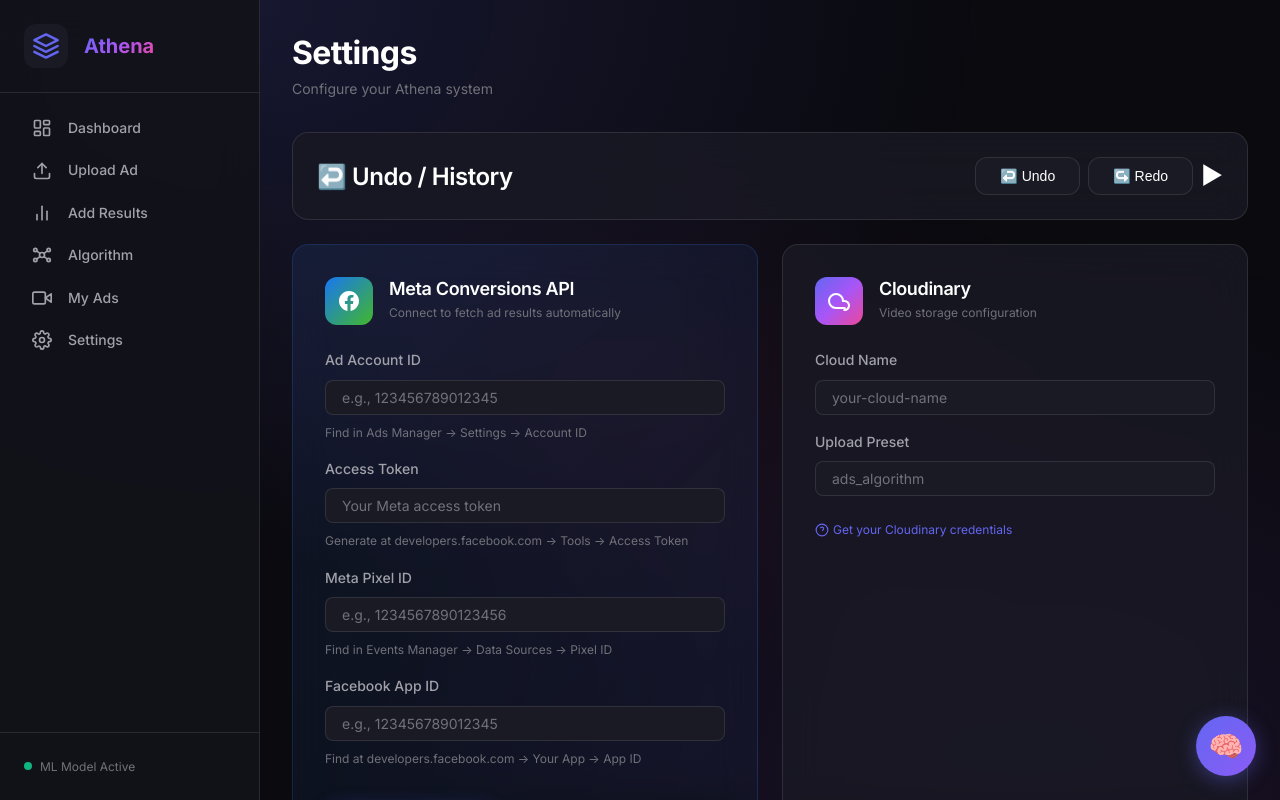
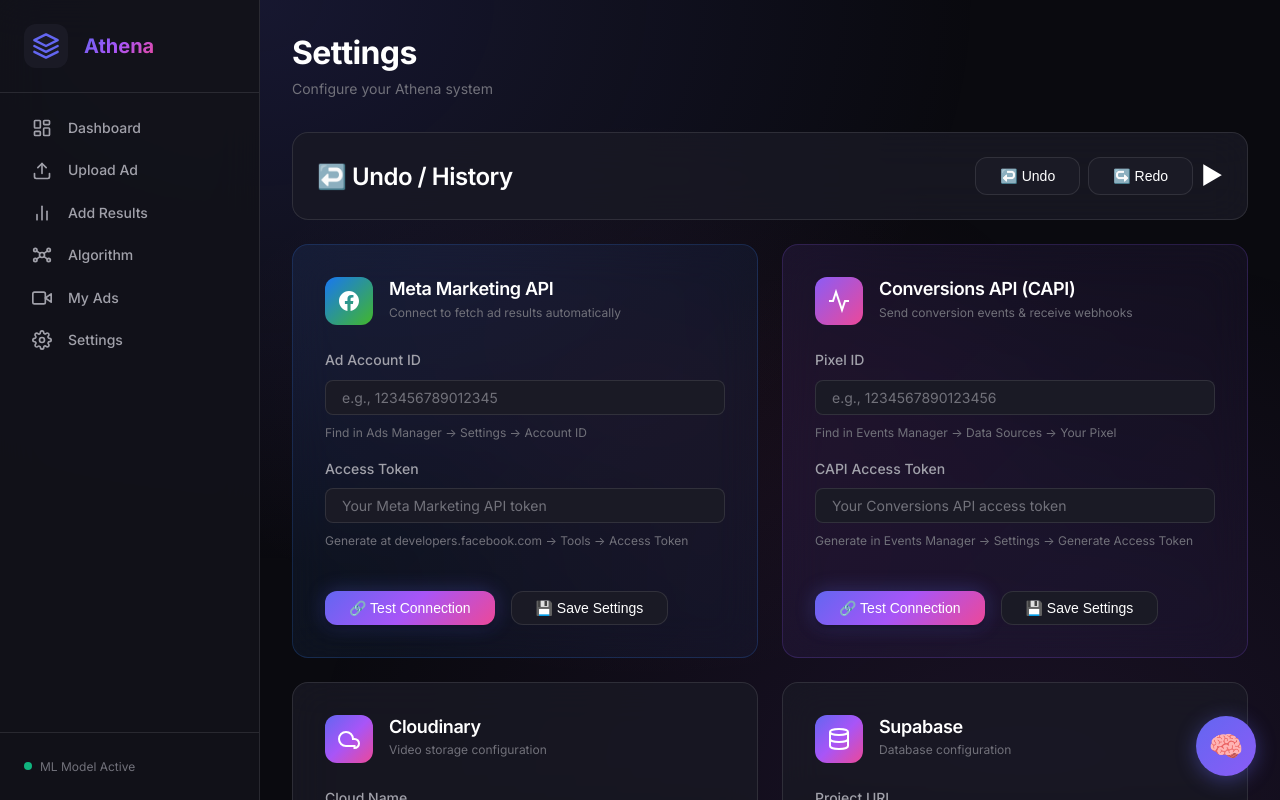
Before and after one commit to princecjqlara/athena, a Next.js app: page /settings in a window 1280 px wide. Shown: the top 800 px of the page. Built offline with nearby package versions, Linux system fonts and the light colour scheme.

Commit message:
Add separate Marketing API and CAPI sections in settings

```diff
--- a/app/settings/page.tsx
+++ b/app/settings/page.tsx
@@ -12,11 +12,14 @@
     const [isSaving, setIsSaving] = useState(false);
     const [showSuccess, setShowSuccess] = useState(false);
 
-    // Meta CAPI Settings
+    // Meta Marketing API Settings
     const [adAccountId, setAdAccountId] = useState('');
+    const [marketingAccessToken, setMarketingAccessToken] = useState('');
+    const [marketingConnectionStatus, setMarketingConnectionStatus] = useState<'untested' | 'testing' | 'connected' | 'failed'>('untested');
+
+    // Meta Conversions API (CAPI) Settings
+    const [pixelId, setPixelId] = useState('');
     const [capiAccessToken, setCapiAccessToken] = useState('');
-    const [metaPixelId, setMetaPixelId] = useState('');
-    const [facebookAppId, setFacebookAppId] = useState('');
     const [capiConnectionStatus, setCapiConnectionStatus] = useState<'untested' | 'testing' | 'connected' | 'failed'>('untested');
 
     const [modelStats, setModelStats] = useState({
@@ -25,17 +28,17 @@
         lastTrained: '-',
     });
 
-    // Load saved CAPI settings from localStorage
+    // Load saved API settings from localStorage
     useState(() => {
         if (typeof window !== 'undefined') {
             const savedAdAccount = localStorage.getItem('meta_ad_account_id');
-            const savedToken = localStorage.getItem('meta_capi_token');
+            const savedMarketingToken = localStorage.getItem('meta_marketing_token');
             const savedPixelId = localStorage.getItem('meta_pixel_id');
-            const savedFacebookAppId = localStorage.getItem('facebook_app_id');
+            const savedCapiToken = localStorage.getItem('meta_capi_token');
             if (savedAdAccount) setAdAccountId(savedAdAccount);
-            if (savedToken) setCapiAccessToken(savedToken);
-            if (savedPixelId) setMetaPixelId(savedPixelId);
-            if (savedFacebookAppId) setFacebookAppId(savedFacebookAppId);
+            if (savedMarketingToken) setMarketingAccessToken(savedMarketingToken);
+            if (savedPixelId) setPixelId(savedPixelId);
+            if (savedCapiToken) setCapiAccessToken(savedCapiToken);
         }
     });
 
@@ -88,29 +91,64 @@
         }
     };
 
+    // Save Marketing API settings
+    const handleSaveMarketingSettings = () => {
+        localStorage.setItem('meta_ad_account_id', adAccountId);
+        localStorage.setItem('meta_marketing_token', marketingAccessToken);
+        setShowSuccess(true);
+        setTimeout(() => setShowSuccess(false), 3000);
+    };
+
+    // Test Marketing API connection
+    const handleTestMarketingConnection = async () => {
+        if (!adAccountId || !marketingAccessToken) {
+            alert('Please enter both Ad Account ID and Access Token');
+            return;
+        }
+
+        setMarketingConnectionStatus('testing');
+
+        try {
+            const response = await fetch(
+                `https://graph.facebook.com/v24.0/act_${adAccountId}?fields=name,account_status&access_token=${marketingAccessToken}`
+            );
+
+            const data = await response.json();
+
+            if (data.error) {
+                console.error('Marketing API Error:', data.error);
+                setMarketingConnectionStatus('failed');
+            } else {
+                setMarketingConnectionStatus('connected');
+                handleSaveMarketingSettings();
+            }
+        } catch (error) {
+            console.error('Marketing API connection error:', error);
+            setMarketingConnectionStatus('failed');
+        }
+    };
+
     // Save CAPI settings
     const handleSaveCapiSettings = () => {
-        localStorage.setItem('meta_ad_account_id', adAccountId);
+        localStorage.setItem('meta_pixel_id', pixelId);
         localStorage.setItem('meta_capi_token', capiAccessToken);
-        localStorage.setItem('meta_pixel_id', metaPixelId);
-        localStorage.setItem('facebook_app_id', facebookAppId);
         setShowSuccess(true);
         setTimeout(() => setShowSuccess(false), 3000);
     };
 
     // Test CAPI connection
     const handleTestCapiConnection = async () => {
-        if (!adAccountId || !capiAccessToken) {
-            alert('Please enter both Ad Account ID and Access Token');
+        if (!pixelId || !capiAccessToken) {
+            alert('Please enter both Pixel ID and CAPI Access Token');
             return;
         }
 
         setCapiConnectionStatus('testing');
 
         try {
-            // Test connection by fetching ad account info
+            // Test connection by fetching pixel info
             const response = await fetch(
-                `https://graph.facebook.com/v24.0/act_${adAccountId}?fields=name,account_status&access_token=${capiAccessToken}`
+                `https://graph.facebook.com/v24.0/${pixelId}?fields=name,id&access_token=${capiAccessToken}`
             );
 
             const data = await response.json();
@@ -120,7 +158,6 @@
                 setCapiConnectionStatus('failed');
             } else {
                 setCapiConnectionStatus('connected');
-                // Save on successful connection
                 handleSaveCapiSettings();
             }
         } catch (error) {
@@ -152,7 +189,7 @@
                     <UndoPanel />
                 </div>
 
-                {/* Meta Conversions API Settings */}
+                {/* Meta Marketing API Settings */}
                 <div className={`glass-card ${styles.settingsCard}`} style={{
                     background: 'linear-gradient(135deg, rgba(59, 130, 246, 0.1), rgba(59, 130, 246, 0.05))',
                     border: '1px solid rgba(59, 130, 246, 0.2)'
@@ -164,8 +201,101 @@
                             </svg>
                         </div>
                         <div>
-                            <h3>Meta Conversions API</h3>
+                            <h3>Meta Marketing API</h3>
                             <p>Connect to fetch ad results automatically</p>
+                        </div>
+                        <div style={{ marginLeft: 'auto' }}>
+                            {marketingConnectionStatus === 'connected' && (
+                                <span style={{ color: 'var(--success)', display: 'flex', alignItems: 'center', gap: '4px' }}>
+                                    <span style={{ width: 8, height: 8, borderRadius: '50%', background: 'var(--success)' }}></span>
+                                    Connected
+                                </span>
+                            )}
+                            {marketingConnectionStatus === 'failed' && (
+                                <span style={{ color: 'var(--error)' }}>❌ Connection Failed</span>
+                            )}
+                        </div>
+                    </div>
+
+                    <div className={styles.formGrid}>
+                        <div className="form-group">
+                            <label className="form-label">Ad Account ID</label>
+                            <input
+                                type="text"
+                                className="form-input"
+                                placeholder="e.g., 123456789012345"
+                                value={adAccountId}
+                                onChange={(e) => {
+                                    setAdAccountId(e.target.value);
+                                    setMarketingConnectionStatus('untested');
+                                }}
+                            />
+                            <small style={{ color: 'var(--text-muted)', fontSize: '0.75rem' }}>
+                                Find in Ads Manager → Settings → Account ID
+                            </small>
+                        </div>
+                        <div className="form-group">
+                            <label className="form-label">Access Token</label>
+                            <input
+                                type="password"
+                                className="form-input"
+                                placeholder="Your Meta Marketing API token"
+                                value={marketingAccessToken}
+                                onChange={(e) => {
+                                    setMarketingAccessToken(e.target.value);
+                                    setMarketingConnectionStatus('untested');
+                                }}
+                            />
+                            <small style={{ color: 'var(--text-muted)', fontSize: '0.75rem' }}>
+                                Generate at developers.facebook.com → Tools → Access Token
+                            </small>
+                        </div>
+                    </div>
+
+                    <div style={{ display: 'flex', gap: 'var(--spacing-md)', marginTop: 'var(--spacing-md)' }}>
+                        <button
+                            className="btn btn-primary"
+                            onClick={handleTestMarketingConnection}
+                            disabled={marketingConnectionStatus === 'testing' || !adAccountId || !marketingAccessToken}
+                        >
+                            {marketingConnectionStatus === 'testing' ? '🔄 Testing...' : '🔗 Test Connection'}
+                        </button>
+                        <button
+                            className="btn btn-secondary"
+                            onClick={handleSaveMarketingSettings}
+                            disabled={!adAccountId || !marketingAccessToken}
+                        >
+                            💾 Save Settings
+                        </button>
+                    </div>
+
+                    {marketingConnectionStatus === 'connected' && (
+                        <div style={{
+                            marginTop: 'var(--spacing-md)',
+                            padding: 'var(--spacing-md)',
+                            background: 'rgba(16, 185, 129, 0.1)',
+                            borderRadius: 'var(--radius-md)',
+                            fontSize: '0.875rem'
+                        }}>
+                            ✅ Connected! Ad results will auto-fetch when you enter an Ad ID during upload.
+                        </div>
+                    )}
+                </div>
+
+                {/* Meta Conversions API (CAPI) Settings */}
+                <div className={`glass-card ${styles.settingsCard}`} style={{
+                    background: 'linear-gradient(135deg, rgba(139, 92, 246, 0.1), rgba(139, 92, 246, 0.05))',
+                    border: '1px solid rgba(139, 92, 246, 0.2)'
+                }}>
+                    <div className={styles.cardHeader}>
+                        <div className={styles.cardIcon} style={{ background: 'linear-gradient(135deg, #8B5CF6, #EC4899)' }}>
+                            <svg width="24" height="24" viewBox="0 0 24 24" fill="none" stroke="white" strokeWidth="2">
+                                <path d="M22 12h-4l-3 9L9 3l-3 9H2" />
+                            </svg>
+                        </div>
+                        <div>
+                            <h3>Conversions API (CAPI)</h3>
+                            <p>Send conversion events & receive webhooks</p>
                         </div>
                         <div style={{ marginLeft: 'auto' }}>
                             {capiConnectionStatus === 'connected' && (
@@ -182,27 +312,27 @@
 
                     <div className={styles.formGrid}>
                         <div className="form-group">
-                            <label className="form-label">Ad Account ID</label>
+                            <label className="form-label">Pixel ID</label>
                             <input
                                 type="text"
                                 className="form-input"
-                                placeholder="e.g., 123456789012345"
-                                value={adAccountId}
+                                placeholder="e.g., 1234567890123456"
+                                value={pixelId}
                                 onChange={(e) => {
-                                    setAdAccountId(e.target.value);
+                                    setPixelId(e.target.value);
                                     setCapiConnectionStatus('untested');
                                 }}
                             />
                             <small style={{ color: 'var(--text-muted)', fontSize: '0.75rem' }}>
-                                Find in Ads Manager → Settings → Account ID
+                                Find in Events Manager → Data Sources → Your Pixel
                             </small>
                         </div>
                         <div className="form-group">
-                            <label className="form-label">Access Token</label>
+                            <label className="form-label">CAPI Access Token</label>
                             <input
                                 type="password"
                                 className="form-input"
-                                placeholder="Your Meta access token"
+                                placeholder="Your Conversions API access token"
                                 value={capiAccessToken}
                                 onChange={(e) => {
                                     setCapiAccessToken(e.target.value);
@@ -210,33 +340,7 @@
                                 }}
                             />
                             <small style={{ color: 'var(--text-muted)', fontSize: '0.75rem' }}>
-                                Generate at developers.facebook.com → Tools → Access Token
-                            </small>
-                        </div>
-                        <div className="form-group">
-                            <label className="form-label">Meta Pixel ID</label>
-                            <input
-                                type="text"
-                                className="form-input"
-                                placeholder="e.g., 1234567890123456"
-                                value={metaPixelId}
-                                onChange={(e) => setMetaPixelId(e.target.value)}
-                            />
-                            <small style={{ color: 'var(--text-muted)', fontSize: '0.75rem' }}>
-                                Find in Events Manager → Data Sources → Pixel ID
-                            </small>
-                        </div>
-                        <div className="form-group">
-                            <label className="form-label">Facebook App ID</label>
-                            <input
-                                type="text"
-                                className="form-input"
-                                placeholder="e.g., 123456789012345"
-                                value={facebookAppId}
-                                onChange={(e) => setFacebookAppId(e.target.value)}
-                            />
-                            <small style={{ color: 'var(--text-muted)', fontSize: '0.75rem' }}>
-                                Find at developers.facebook.com → Your App → App ID
+                                Generate in Events Manager → Settings → Generate Access Token
                             </small>
                         </div>
                     </div>
@@ -245,14 +349,14 @@
                         <button
                             className="btn btn-primary"
                             onClick={handleTestCapiConnection}
-                            disabled={capiConnectionStatus === 'testing' || !adAccountId || !capiAccessToken}
+                            disabled={capiConnectionStatus === 'testing' || !pixelId || !capiAccessToken}
                         >
                             {capiConnectionStatus === 'testing' ? '🔄 Testing...' : '🔗 Test Connection'}
                         </button>
                         <button
                             className="btn btn-secondary"
                             onClick={handleSaveCapiSettings}
-                            disabled={!adAccountId || !capiAccessToken}
+                            disabled={!pixelId || !capiAccessToken}
                         >
                             💾 Save Settings
                         </button>
@@ -266,7 +370,7 @@
                             borderRadius: 'var(--radius-md)',
                             fontSize: '0.875rem'
                         }}>
-                            ✅ Connection successful! Ad results will now auto-fetch when you enter an Ad ID during upload.
+                            ✅ CAPI Connected! You can now send conversion events and receive webhook data.
                         </div>
                     )}
                 </div>
```
